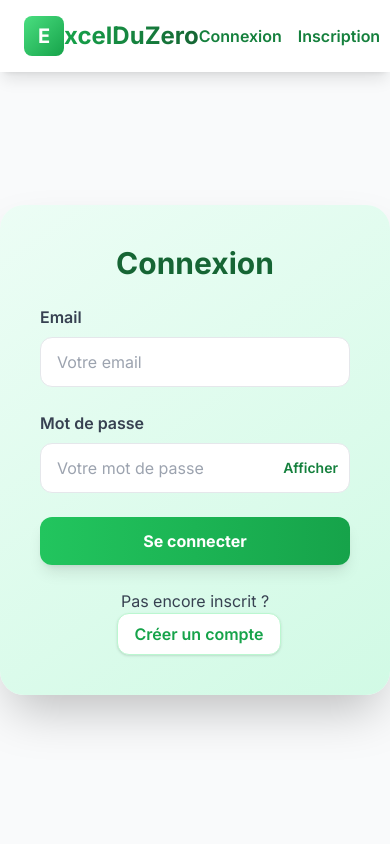
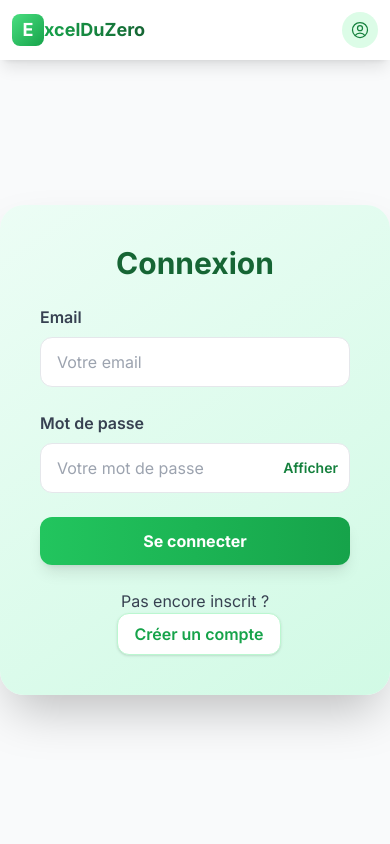
Before and after one commit to AmineNouriWebDev/excelduzero, a Next.js app: page /auth/login in a window 390 px wide. Shown: the top 844 px of the page. Built offline with nearby package versions, Linux system fonts and the light colour scheme; no server answers.

Commit message:
editing menu view for mobile

```diff
--- a/src/components/Header.jsx
+++ b/src/components/Header.jsx
@@ -11,7 +11,8 @@ export default function Header() {
   const pathname = usePathname();
   const isHome = pathname === "/";
   const [user, setUser] = useState(null);
-  const [menuOpen, setMenuOpen] = useState(false);
+  const [menuOpen, setMenuOpen] = useState(false); // hamburger menu (ancre)
+  const [userMenuOpen, setUserMenuOpen] = useState(false); // menu connexion mobile
   const [uploading, setUploading] = useState(false);
   const [profile, setProfile] = useState(null);
   const router = useRouter();
@@ -40,13 +41,14 @@ export default function Header() {
 
   // Ferme le menu si clic en dehors
   useEffect(() => {
-    if (!menuOpen) return;
+    if (!menuOpen && !userMenuOpen) return;
     const handleClick = (e) => {
-      if (!e.target.closest('.user-menu')) setMenuOpen(false);
+      if (!e.target.closest('.user-menu') && userMenuOpen) setUserMenuOpen(false);
+      if (!e.target.closest('.hamburger-menu') && menuOpen) setMenuOpen(false);
     };
     document.addEventListener('mousedown', handleClick);
     return () => document.removeEventListener('mousedown', handleClick);
-  }, [menuOpen]);
+  }, [menuOpen, userMenuOpen]);
 
   // Fonction d'upload avatar
   async function handleAvatarChange(e) {
@@ -73,46 +75,106 @@ export default function Header() {
 
   return (
     <header className="bg-white/95 backdrop-blur-md shadow-lg fixed w-full top-0 z-50">
-      <nav className="container mx-auto px-6 py-4">
+      <nav className="container mx-auto px-3 sm:px-6 py-3 sm:py-4">
         <div className="flex justify-between items-center">
+          {/* Logo + nom */}
           <div className="flex items-center space-x-0">
-            <div className="w-10 h-10 bg-gradient-to-br from-green-400 to-green-600 rounded-lg flex items-center justify-center">
-              <span className="text-white font-bold text-xl">
-                {" "}
+            <div className="w-8 h-8 sm:w-10 sm:h-10 bg-gradient-to-br from-green-400 to-green-600 rounded-lg flex items-center justify-center">
+              <span className="text-white font-bold text-lg sm:text-xl">
                 <Link href="/">E</Link>
               </span>
             </div>
-            <h1 className="text-2xl font-bold bg-gradient-to-r from-green-600 to-green-800 bg-clip-text text-transparent">
+            <h1 className="text-lg sm:text-2xl font-bold bg-gradient-to-r from-green-600 to-green-800 bg-clip-text text-transparent ml-1 sm:ml-2">
               xcelDuZero
             </h1>
           </div>
-
           {/* Liens d'ancre visibles seulement sur la page d'accueil ET si non connecté */}
           {isHome && !user && (
-            <div className="hidden md:flex space-x-8">
+            <div className="hidden md:flex space-x-6 sm:space-x-8">
               <Link
                 href="#features"
-                className="text-gray-600 hover:text-green-600 transition font-medium"
+                className="text-gray-600 hover:text-green-600 transition font-medium text-sm sm:text-base"
               >
                 Fonctionnalités
               </Link>
               <Link
                 href="#levels"
-                className="text-gray-600 hover:text-green-600 transition font-medium"
+                className="text-gray-600 hover:text-green-600 transition font-medium text-sm sm:text-base"
               >
                 Niveaux
               </Link>
               <Link
                 href="#premium"
-                className="text-gray-600 hover:text-green-600 transition font-medium"
+                className="text-gray-600 hover:text-green-600 transition font-medium text-sm sm:text-base"
               >
                 Premium
               </Link>
             </div>
           )}
-
-          <div className="flex items-center gap-4">
-            {user ? (
+          {/* Menu mobile */}
+          {isHome && !user && (
+            <button
+              className="md:hidden flex items-center justify-center p-2 rounded focus:outline-none hamburger-menu"
+              onClick={() => {
+                setMenuOpen((v) => !v);
+                if (!menuOpen) setUserMenuOpen(false);
+              }}
+              aria-label="Ouvrir le menu"
+            >
+              <svg className="w-7 h-7 text-green-700" fill="none" stroke="currentColor" strokeWidth="2" viewBox="0 0 24 24"><path strokeLinecap="round" strokeLinejoin="round" d="M4 6h16M4 12h16M4 18h16" /></svg>
+            </button>
+          )}
+          {/* Connexion/Inscription mobile : icône + menu déroulant */}
+          {!user && (
+            <div className="md:hidden relative user-menu">
+              <button
+                className="flex items-center justify-center w-9 h-9 rounded-full bg-green-100 text-green-700 focus:outline-none focus:ring-2 focus:ring-green-400"
+                onClick={() => {
+                  setUserMenuOpen((v) => !v);
+                  if (!userMenuOpen) setMenuOpen(false);
+                }}
+                aria-label="Connexion"
+              >
+                <UserCircleIcon className="w-5 h-5" />
+              </button>
+              {userMenuOpen && (
+                <div className="absolute right-0 mt-2 w-40 bg-white rounded-xl shadow-lg border border-gray-100 z-50 animate-fade-in flex flex-col py-2">
+                  <Link
+                    href="/auth/login"
+                    className="px-4 py-2 text-gray-700 hover:bg-green-50 text-base font-medium rounded-t-xl"
+                    onClick={() => setUserMenuOpen(false)}
+                  >
+                    Connexion
+                  </Link>
+                  <Link
+                    href="/auth/register"
+                    className="px-4 py-2 text-gray-700 hover:bg-green-50 text-base font-medium rounded-b-xl"
+                    onClick={() => setUserMenuOpen(false)}
+                  >
+                    Inscription
+                  </Link>
+                </div>
+              )}
+            </div>
+          )}
+          {/* Desktop Connexion/Inscription */}
+          {!user && (
+            <div className="hidden md:flex items-center gap-4">
+              <Link
+                href="/auth/login"
+                className="font-semibold text-green-700 hover:underline text-sm sm:text-base px-2 sm:px-3 py-1 sm:py-2"
+              >
+                Connexion
+              </Link>
+              <Link
+                href="/auth/register"
+                className="font-semibold text-green-700 hover:underline text-sm sm:text-base px-2 sm:px-3 py-1 sm:py-2"
+              >
+                Inscription
+              </Link>
+            </div>
+          )}
+          {user && (
             <>
               {/* Bouton Quitter le cours si sur une page de cours */}
               {pathname.startsWith("/cours/") && pathname !== "/cours" && (
@@ -185,24 +247,34 @@ export default function Header() {
                 )}
               </div>
             </>
-            ) : (
-              <>
+          )}
+        </div>
+        {/* Menu mobile ancre (hamburger) */}
+        {isHome && !user && menuOpen && (
+          <div className="md:hidden mt-2 bg-white rounded-xl shadow-lg border border-gray-100 animate-fade-in flex flex-col py-2 hamburger-menu">
             <Link
-                  href="/auth/login"
-                  className="font-semibold text-green-700 hover:underline"
+              href="#features"
+              className="px-4 py-2 text-gray-700 hover:bg-green-50 rounded-t-xl text-base font-medium"
+              onClick={() => setMenuOpen(false)}
             >
-                  Connexion
+              Fonctionnalités
             </Link>
             <Link
-                  href="/auth/register"
-                  className="font-semibold text-green-700 hover:underline"
+              href="#levels"
+              className="px-4 py-2 text-gray-700 hover:bg-green-50 text-base font-medium"
+              onClick={() => setMenuOpen(false)}
             >
-                  Inscription
+              Niveaux
             </Link>
-              </>
+            <Link
+              href="#premium"
+              className="px-4 py-2 text-gray-700 hover:bg-green-50 rounded-b-xl text-base font-medium"
+              onClick={() => setMenuOpen(false)}
+            >
+              Premium
+            </Link>
+          </div>
         )}
-          </div>
-        </div>
       </nav>
     </header>
   );
```
Also changed, not shown: public/cours/debutant/lecon1-interface-excel.png (added). Lines whose indentation alone changed are shown as unchanged.
